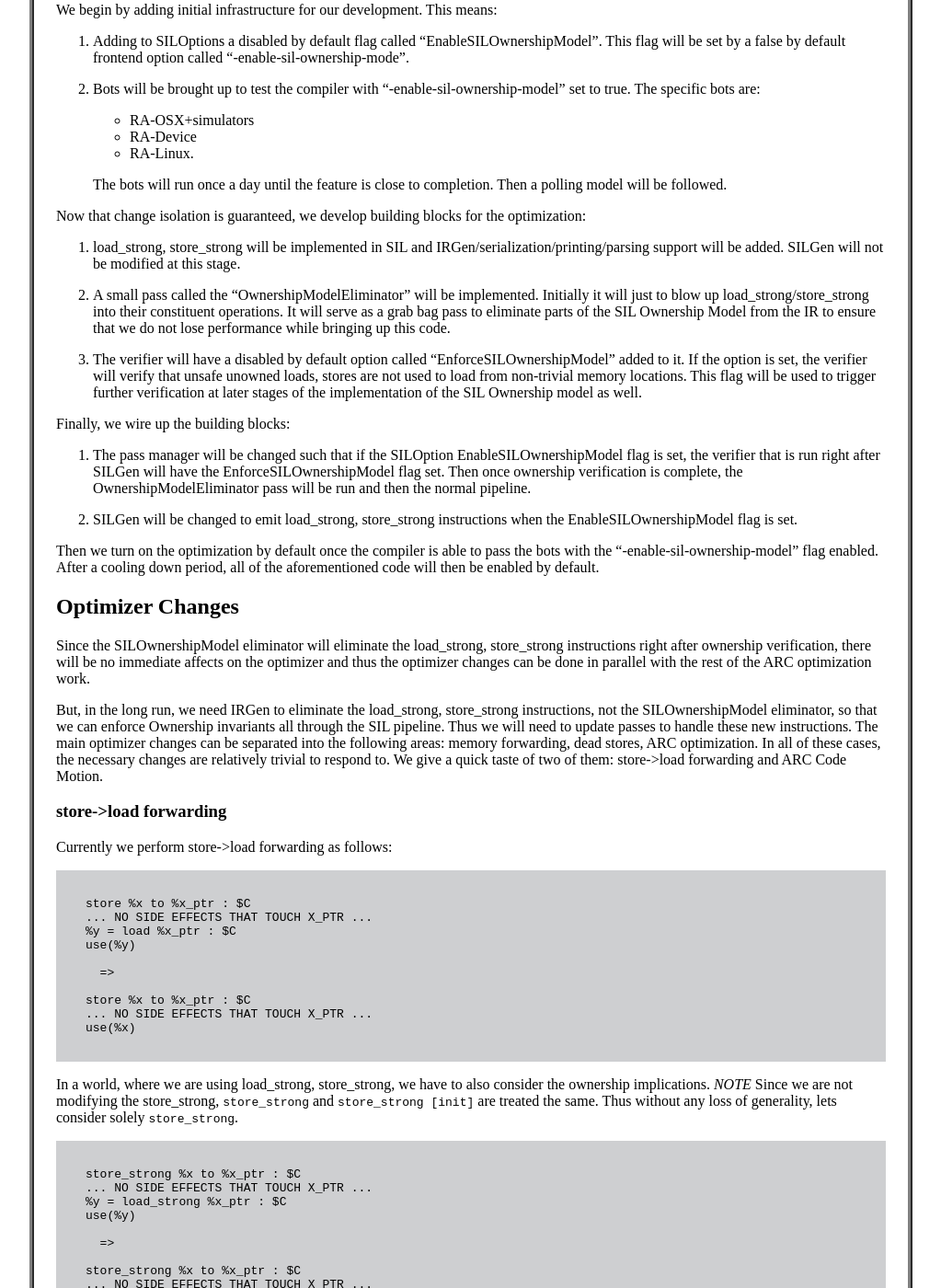
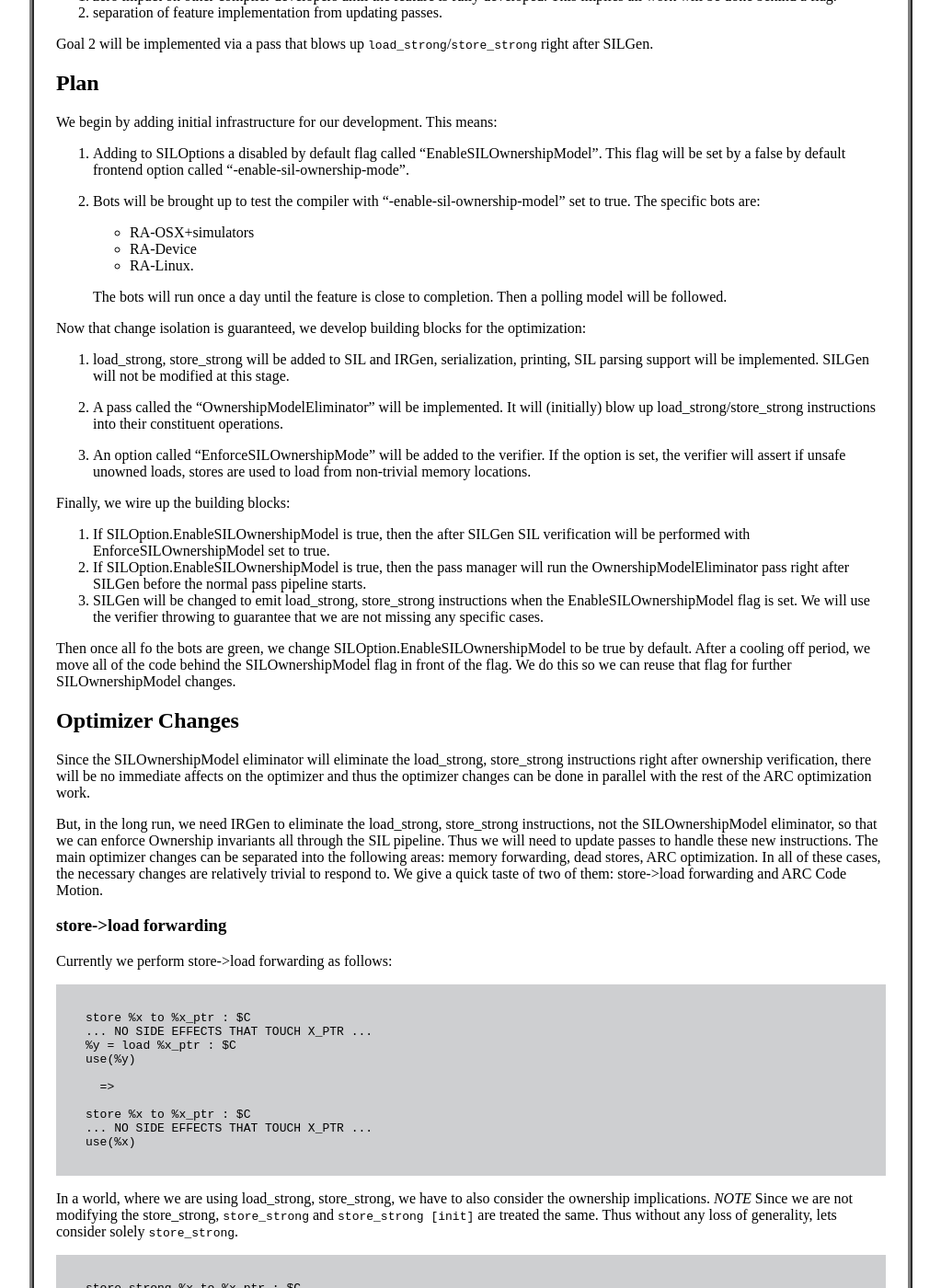
Before and after one commit to gottesmm/gottesmm.github.io, a Jekyll site: the page built from proposals/high-level-arc-operations.md, in a window 1280 px wide and 1400 px high, scrolled down 2352 px. Shown: the whole window at 92% size, without its empty margins (128-1151 px from the left). Built offline with Jekyll 4.4.1, drawn with Linux system fonts in a browser that asks for light colours; some of the changed text lies outside the part shown.

Commit message:
[load-strong-store-strong] More editing.

```diff
--- a/proposals/high-level-arc-operations.md
+++ b/proposals/high-level-arc-operations.md
@@ -90,6 +90,16 @@
 guaranteed to live. An example of where this construct is useful is when one has
 a let binding to a class instance `c` that contains a let field `f`. In that
 case `c`'s lifetime guarantees `f`'s lifetime.
+
+Finally we provide `load_strong [return]`. `load_strong [return]` is used to
+return a value without retaining it on the condition that the optimizer
+guarantees that:
+
+1. The caller will immediately take ownership of the given object via a retain.
+2. The caller knows that the given value's lifetime is guaranteed over the
+   region in the caller where the callee is invoked.
+3. The caller will pass off the given value without retaining it to a different
+   function that consumes the given value.
 
 ## store_strong
 
@@ -148,36 +158,33 @@
 Now that change isolation is guaranteed, we develop building blocks for the
 optimization:
 
-1. load_strong, store_strong will be implemented in SIL and
-IRGen/serialization/printing/parsing support will be added. SILGen will not be
-modified at this stage.
+1. load_strong, store_strong will be added to SIL and IRGen, serialization,
+printing, SIL parsing support will be implemented. SILGen will not be modified
+at this stage.
 
-2. A small pass called the "OwnershipModelEliminator" will be
-implemented. Initially it will just to blow up load_strong/store_strong into
-their constituent operations. It will serve as a grab bag pass to eliminate
-parts of the SIL Ownership Model from the IR to ensure that we do not lose
-performance while bringing up this code.
+2. A pass called the "OwnershipModelEliminator" will be implemented. It will
+(initially) blow up load_strong/store_strong instructions into their constituent
+operations.
 
-3. The verifier will have a disabled by default option called
-"EnforceSILOwnershipModel" added to it. If the option is set, the verifier will
-verify that unsafe unowned loads, stores are not used to load from non-trivial
-memory locations. This flag will be used to trigger further verification at
-later stages of the implementation of the SIL Ownership model as well.
+3. An option called "EnforceSILOwnershipMode" will be added to the verifier. If
+the option is set, the verifier will assert if unsafe unowned loads, stores are
+used to load from non-trivial memory locations.
 
 Finally, we wire up the building blocks:
 
-1. The pass manager will be changed such that if the SILOption
-EnableSILOwnershipModel flag is set, the verifier that is run right after SILGen
-will have the EnforceSILOwnershipModel flag set. Then once ownership
-verification is complete, the OwnershipModelEliminator pass will be run and then
-the normal pipeline.
+1. If SILOption.EnableSILOwnershipModel is true, then the after SILGen SIL
+   verification will be performed with EnforceSILOwnershipModel set to true.
+2. If SILOption.EnableSILOwnershipModel is true, then the pass manager will run
+   the OwnershipModelEliminator pass right after SILGen before the normal pass
+   pipeline starts.
+3. SILGen will be changed to emit load_strong, store_strong instructions when
+   the EnableSILOwnershipModel flag is set. We will use the verifier throwing to
+   guarantee that we are not missing any specific cases.
 
-2. SILGen will be changed to emit load_strong, store_strong instructions when
-   the EnableSILOwnershipModel flag is set.
-
-Then we turn on the optimization by default once the compiler is able to pass
-the bots with the "-enable-sil-ownership-model" flag enabled. After a cooling
-down period, all of the aforementioned code will then be enabled by default.
+Then once all fo the bots are green, we change SILOption.EnableSILOwnershipModel
+to be true by default. After a cooling off period, we move all of the code
+behind the SILOwnershipModel flag in front of the flag. We do this so we can
+reuse that flag for further SILOwnershipModel changes.
 
 ## Optimizer Changes
 
@@ -229,23 +236,37 @@
 
 ### ARC Code Motion
 
-The main implication for ARC Code Motion is that we can no longer move the ARC
-operations implied by load_strong, store_strong separately from said
-instructions. This means that when we want to move these instructions since
-there is now a load/store involved, we must also consider the read/writes to
-memory.
+If ARC Code Motion wishes to move `load_strong`, `store_strong` instructions, it
+must now consider read/write effects. On the other hand, it will be able to now
+not consider the side-effects of destructors when moving retain/release
+operations.
+
+### Normal Code Motion
+
+Normal code motion will lose some effectiveness since many of the load/store
+operations that it used to be able to move now must consider ARC information. We
+may need to consider running ARC code motion earlier in the pipeline where we
+normally run Normal Code Motion to ensure that we are able to handle these
+cases.
 
 ### ARC Optimization
 
 The main implication for ARC optimization is that instead of eliminating just
-retains, releases, it must be able to recognize load_strong/store_strong and set
-their flags as appropriate.
+retains, releases, it must be able to recognize `load_strong`, `store_strong`
+and set their flags as appropriate.
 
 ### Function Signature Optimization
 
-The main implication for FSO is that FSO must be able to recognize a `store strong`
-as releasing. Then it will change the `store_strong` to be a `store_store
-[init]` and move the release into the caller.
+Semantic ARC affects function signature optimization in the context of the owned
+to guaranteed optimization. Specifically:
+
+1. A `store_strong` must be recognized as a release of the old value that is
+   being overridden. In such a case, we can move the `release` of the old value
+   into the caller and change the `store_strong` into a `store_strong
+   [init]`.
+2. A `load_strong` must be recognized as a retain in the callee. Then function
+   signature optimization will transform the `load_strong` into a `load_strong
+   [return]`.
 
 # Appendix
 
```
Also changed, not shown: other parts of proposals/high-level-arc-operations.md (+2 -2 lines).
